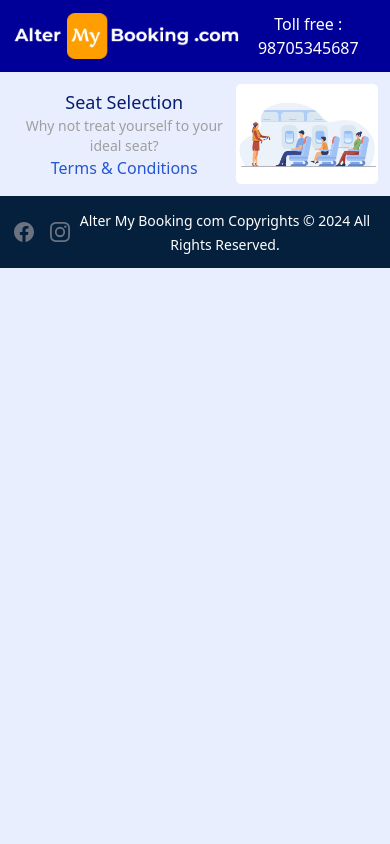
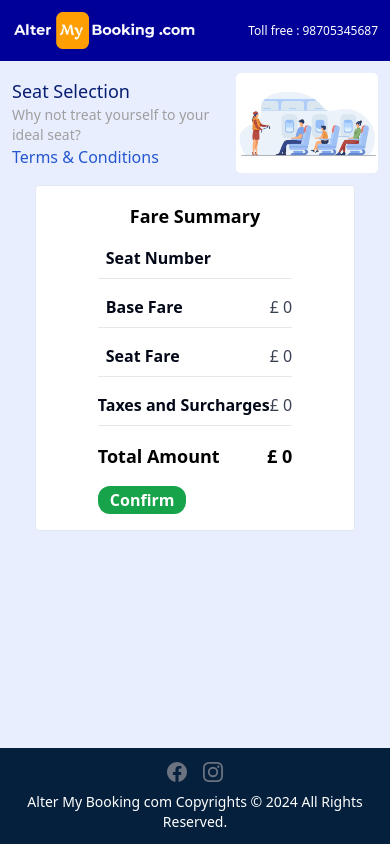
Before and after one commit to grkumar88/altermybooking, a React (Vite) app: page / in a window 390 px wide. Built offline with nearby package versions, Linux system fonts and the light colour scheme; no server answers; grey boxes are pictures that could not be loaded.

Commit message:
Responsive

```diff
--- a/src/App.css
+++ b/src/App.css
@@ -1,10 +1,3 @@
-#root {
-  max-width: 1280px;
-  margin: 0 auto;
-  /* padding: 2rem; */
-  text-align: center;
-}
-
 .logo {
   height: 6em;
   padding: 1.5em;
--- a/src/App.jsx
+++ b/src/App.jsx
@@ -4,10 +4,13 @@ import Footer from './components/Footer';
 import Header from './components/Header';
 import Flights from './page/Flightdetails/Flights';
 import RightSide from '../src/assets/images/right-side.png';
+import FareDetails from './page/Flightdetails/FareDetails';
+
 function App() {
   return (
-    <>
+    <div className="flex flex-col min-h-screen  ">
       <Header />
+      <div className="m-auto md:w-[770px] lg:w-[1200px] flex-grow">
         <div className="p-3">
           <div className="flex justify-between">
             <div className="self-center">
@@ -29,9 +32,18 @@ function App() {
             </div>
           </div>
         </div>
+
         <Flights />
+        <div className="block md:hidden">
+          <FareDetails
+            classname={
+              'bg-white mb-6 flex justify-center right-100  m-auto p-4 border rounded w-80'
+            }
+          />
+        </div>
+      </div>
       <Footer />
-    </>
+    </div>
   );
 }
 
--- a/src/components/Footer.jsx
+++ b/src/components/Footer.jsx
@@ -35,8 +35,8 @@ const navigation = {
 
 const Footer = () => {
   return (
-    <div className="flex justify-between bg-[#05203c] text-white p-3">
-      <div className="flex space-x-3 self-center ">
+    <div className="text-center text-xs md:flex justify-between bg-[#05203c] text-white p-3">
+      <div className="flex justify-center mb-2 md:mb-0 space-x-3 self-center ">
         {navigation.social.map((item) => (
           <a
             key={item.name}
@@ -49,7 +49,7 @@ const Footer = () => {
         ))}
       </div>
       <div className="font-extralight self-center">
-        <span className='text-sm'>
+        <span className="text-sm">
           Alter My Booking com Copyrights © 2024 All Rights Reserved.
         </span>
       </div>
--- a/src/components/Header.jsx
+++ b/src/components/Header.jsx
@@ -3,10 +3,10 @@ import headerLogo from '../assets/images/header-logo.png';
 const header = () => {
   return (
     <div className="flex justify-between bg-[#000099] p-3">
-      <div className="self-center">
-        <img src={headerLogo} alt="Header-Logo" />
+      <div className="self-center w-1/2 md:w-auto">
+        <img src={headerLogo} alt="Header-Logo" className="w-full" />
       </div>
-      <div className="self-center text-white">
+      <div className="self-center text-white w-1/2 text-xs md:text-base text-right">
         <p>Toll free : 98705345687</p>
       </div>
     </div>
--- a/src/page/Flightdetails/Baggage.jsx
+++ b/src/page/Flightdetails/Baggage.jsx
@@ -4,7 +4,14 @@ import { setBaggage } from '@/redux/flightSlice';
 import { useState, useEffect } from 'react';
 
 // BaggageCard Component
-const BaggageCard = ({ title, description, weight, price, selected, onSelect }) => {
+const BaggageCard = ({
+  title,
+  description,
+  weight,
+  price,
+  selected,
+  onSelect,
+}) => {
   const dispatch = useDispatch();
   return (
     <div
@@ -57,8 +64,8 @@ const BaggageGrid = () => {
   }, []);
 
   return (
-    <div className="flex">
-      <div className="w-3/4 grid grid-cols-1 sm:grid-cols-2 lg:grid-cols-3 gap-6 p-6">
+    <div className="md:flex">
+      <div className="md:w-3/4 grid grid-cols-1 sm:grid-cols-2 lg:grid-cols-3 gap-6 p-6">
         {baggageList?.map((baggage, index) => (
           <BaggageCard
             key={index}
@@ -72,7 +79,7 @@ const BaggageGrid = () => {
         ))}
       </div>
 
-      <div className="w-1/4">
+      <div className="md:w-1/4 hidden md:block">
         <FareDetails
           classname={
             'bg-white ml-10 right-100 inline-block p-4 border rounded w-80'
--- a/src/page/Flightdetails/FlightSeat.jsx
+++ b/src/page/Flightdetails/FlightSeat.jsx
@@ -7,7 +7,7 @@ import { useEffect, useState } from 'react';
 import SeatMap from './SeatMap';
 import FareDetails from './FareDetails';
 
-const FlightSeat = ({seatData}) => {
+const FlightSeat = ({ seatData }) => {
   const seating_arrangement = {
     1: [
       {
@@ -754,15 +754,15 @@ const FlightSeat = ({seatData}) => {
   console.log('seatData ==> ', seatData);
 
   return (
-    <div className='flex'>
-      <div className=" flex self-center justify-center bg-[#e9eeff] w-3/4">
+    <div className="flex">
+      <div className=" flex self-center justify-center bg-[#e9eeff] md:w-3/4">
         <div className="bg-[#e9eeff] p-5">
           <div
             className="relative w-full mb-5"
-            style={{ paddingBottom: '43.7%' }}
+            // style={{ paddingBottom: '43.7%' }}
           >
             <img src={FlightBg} alt="Background Image" className="rounded-lg" />
-            <div className="absolute top-40 left-0 w-full flex items-center justify-center mt-10">
+            <div className="absolute top-40 left-0 w-full flex items-center justify-center ">
               {/* <SeatingArrangement data={seating_arrangement} /> */}
               {/* <SeatingArrangement data={seatData} /> */}
               <SeatMap data={seatData} />
@@ -771,7 +771,7 @@ const FlightSeat = ({seatData}) => {
         </div>
       </div>
 
-      <div className="w-1/4">
+      <div className="w-1/4 hidden md:block">
         <FareDetails
           classname={
             'bg-white ml-10 right-100 inline-block p-4 border rounded w-80'
--- a/src/page/Flightdetails/Flights.jsx
+++ b/src/page/Flightdetails/Flights.jsx
@@ -15,7 +15,7 @@ const Flights = ({}) => {
   const [data, setData] = useState(null);
   const [error, setError] = useState(null);
   const [loading, setLoading] = useState(false);
-  const [seatList,setSeatList] = useState(null)
+  const [seatList, setSeatList] = useState(null);
 
   useEffect(() => {
     const fetchSeats = async () => {
@@ -27,21 +27,23 @@ const Flights = ({}) => {
           throw new Error('Failed to fetch seat');
         }
         const data = await response.json();
-        console.log('Flights ==> ', JSON.stringify(data?.Response.SeatMapsResponses));
+        console.log(
+          'Flights ==> ',
+          JSON.stringify(data?.Response.SeatMapsResponses)
+        );
         const newResponse = [
           {
-              "Outbound": data?.Response.SeatMapsResponses.Outbound
+            Outbound: data?.Response.SeatMapsResponses.Outbound,
           },
           {
-              "Inbound": data?.Response.SeatMapsResponses.Inbound
-          }
-      ]
-      const updatedData = newResponse?.map(item => {
-
+            Inbound: data?.Response.SeatMapsResponses.Inbound,
+          },
+        ];
+        const updatedData = newResponse?.map((item) => {
           const key = Object.keys(item)[0]; // "Inbound" or "Outbound"
           const updatedItem = {
             ...item,
-          isSeatOpen: false
+            isSeatOpen: false,
           };
 
           return updatedItem;
@@ -63,7 +65,7 @@ const Flights = ({}) => {
     setSeatList((prevData) => {
       const newData = prevData.map((item, i) => ({
         ...item,
-        isSeatOpen: i === index ? !item.isSeatOpen : false
+        isSeatOpen: i === index ? !item.isSeatOpen : false,
       }));
       return newData;
     });
@@ -71,20 +73,20 @@ const Flights = ({}) => {
   };
 
   return (
-      <div>
+    <div className="">
       {seatList?.map((list, index) => {
         const flightType = Object.keys(list)[0];
-          const flightSegment = list[flightType][0].FlightSegment
-          const flightRows = list[flightType][0].SeatRows
+        const flightSegment = list[flightType][0].FlightSegment;
+        const flightRows = list[flightType][0].SeatRows;
 
         return (
           <>
-              <div className="flex justify-between p-6 bg-white rounded-xl m-5">
+            <div className="md:flex justify-between p-6 bg-white rounded-xl m-5">
               <div>
                 <div className="space-y-2">
-                    <div className="flex items-center space-x-2">
+                  <div className="flex items-center justify-between md:justify-start space-x-2">
                     <span className="bg-[#E7EDFD] text-xs px-2 py-1 rounded-xl text-[#5e76d0]">
-                        { flightType}
+                      {flightType}
                     </span>
                     <span className="flex items-center space-x-1">
                       <span className="ml-10">
@@ -101,35 +103,58 @@ const Flights = ({}) => {
                     <p className="text-sm text-[#9f9f9f] border-r-2 border-[#9f9f9f] pr-2">
                       {flightSegment.MarketingCarrier.AirlineName}
                     </p>
-                      <p className="text-sm text-[#9f9f9f]">{flightSegment.Equipment.AircraftName}</p>
+                    <p className="text-sm text-[#9f9f9f]">
+                      {flightSegment.Equipment.AircraftName}
+                    </p>
                   </div>
-                    <div className="flex items-center space-x-2">
+                  <div className="flex items-center justify-between space-x-2">
                     <span className="bg-[#FDEDE0] text-xs px-2 rounded-xl text-[#FE9E00] border-solid border border-[#FE9E00]">
                       Flight Time: {flightSegment.FlightDetail.FlightTime}
                     </span>
                     {/* <span className="bg-[#FDEDE0] text-xs px-2 rounded-xl text-[#FE9E00] border-solid border border-[#FE9E00]">
                         Window seats available
                       </span> */}
+                    <span className="text-[#9f9f9f] text-right block md:hidden">
+                      {' '}
+                      From{' '}
+                      <span className="text-black">
+                        {' '}
+                        &pound; {flightRows.GeneralSeatDetail.MinimalSeatPrice}
+                      </span>{' '}
+                      /person{' '}
+                    </span>
                   </div>
                 </div>
               </div>
               <div className="self-center">
                 <div className="flex space-x-2">
-                    <span className="text-[#9f9f9f]">
+                  <span className="text-[#9f9f9f] hidden md:block">
                     {' '}
-                      From <span className="text-black">
+                    From{' '}
+                    <span className="text-black">
                       {' '}
                       &pound; {flightRows.GeneralSeatDetail.MinimalSeatPrice}
-                      </span> /person{' '}
+                    </span>{' '}
+                    /person{' '}
                   </span>
                   <button
                     onClick={() => toggleSeatOpen(index)}
                     // onClick={() => handleSeatSelect('outbound')}
-                      className="bg-[#3561FF] text-md px-2 rounded-xl text-[#ffffff] border-solid border border-[#3561FF]"
+                    className="hidden md:block bg-[#3561FF] text-md px-2 rounded-xl text-[#ffffff] border-solid border border-[#3561FF]"
                   >
                     Select
                   </button>
                 </div>
+              </div>
+
+              <div className="block md:hidden">
+                <button
+                  onClick={() => toggleSeatOpen(index)}
+                  // onClick={() => handleSeatSelect('outbound')}
+                  className="bg-[#3561FF] text-md px-2 rounded-xl text-[#ffffff] border-solid border border-[#3561FF] w-full p-2 mt-2"
+                >
+                  Select
+                </button>
               </div>
             </div>
 
@@ -137,8 +162,7 @@ const Flights = ({}) => {
               <FlightTabs flightRowsData={flightRows?.Rows} />
             )}
           </>
-
-          )
+        );
       })}
     </div>
   );
--- a/src/page/Flightdetails/Meals.jsx
+++ b/src/page/Flightdetails/Meals.jsx
@@ -12,9 +12,8 @@ const Meals = () => {
   const [loading, setLoading] = useState(true);
   const [error, setError] = useState(null);
 
-  const mealsValue = useSelector(meals)
+  const mealsValue = useSelector(meals);
   console.log('mealsValue', mealsValue);
-
 
   useEffect(() => {
     const fetchMeals = async () => {
@@ -35,10 +34,8 @@ const Meals = () => {
     };
 
     fetchMeals();
-
   }, []);
   console.log('meals data', JSON.stringify(mealsData));
-
 
   const handleFilterChange = (type) => {
     setFilterType(type);
@@ -62,7 +59,7 @@ const Meals = () => {
       setQuantity(1);
       dispatch(setMeals({ meal: meal })); // Set the selected meal amount
       setTimeout(() => {
-        dispatch(setSelectedTab("bag"));
+        dispatch(setSelectedTab('bag'));
       }, 1000);
     }
   };
@@ -81,11 +78,16 @@ const Meals = () => {
     });
   };
 
-  const filteredMeals =  mealsData?.length>0 ? mealsData?.filter((meal) => {
-    if (filterType === 'All') return true;
-    // Adjust filter conditions based on actual data
-    return meal.Description.toLowerCase().includes(filterType.toLowerCase());
-  }) : [];
+  const filteredMeals =
+    mealsData?.length > 0
+      ? mealsData?.filter((meal) => {
+          if (filterType === 'All') return true;
+          // Adjust filter conditions based on actual data
+          return meal.Description.toLowerCase().includes(
+            filterType.toLowerCase()
+          );
+        })
+      : [];
 
   if (loading) {
     return <div>Loading meals...</div>;
@@ -96,8 +98,8 @@ const Meals = () => {
   }
 
   return (
-    <div className="flex">
-      <div className="space-y-3 w-full">
+    <div className="md:flex">
+      <div className="space-y-3 md:w-3/4">
         {/* Filter */}
         {/* <div className="flex space-x-3 mb-4">
           <label>
@@ -129,21 +131,27 @@ const Meals = () => {
           </label>
         </div> */}
 
-        <div className='grid grid-cols-4 gap-4'>
+        <div className="md:grid md:grid-cols-3 md:gap-4 ">
           {/* Meals List */}
           {filteredMeals.map((meal, index) => (
-            <div key={index} className="flex flex-col justify-between mb-4 border border-gray-500">
+            <div
+              key={index}
+              className="flex flex-col justify-between mb-4 border border-gray-500"
+            >
               <div className="flex items-center space-x-3">
                 <div className="text-xl">
-                  <div className='w-full'>
-                    <img src="https://images.pexels.com/photos/958545/pexels-photo-958545.jpeg?auto=compress&cs=tinysrgb&w=1260&h=750&dpr=1"  alt="" />
+                  <div className="w-full">
+                    <img
+                      src="https://images.pexels.com/photos/958545/pexels-photo-958545.jpeg?auto=compress&cs=tinysrgb&w=1260&h=750&dpr=1"
+                      alt=""
+                    />
                   </div>
-                  <div className='p-2 text-sm font-medium'>{meal.Name}</div>
+                  <div className="p-2 text-sm font-medium">{meal.Name}</div>
                   {/* <div>{meal.Amount?.NewAmount} GBP</div> */}
                 </div>
               </div>
               <div className="flex items-center justify-center text-sm p-2">
-                {selectedMeal !== index  ? (
+                {selectedMeal !== index ? (
                   <button
                     onClick={() => handleAddClick(index, meal)}
                     className="py-2 px-10 text-center border rounded-lg text-white bg-green-700"
@@ -173,13 +181,11 @@ const Meals = () => {
         </div>
       </div>
 
-      <div className="w-1/4">
-        <FareDetails
-          classname="bg-white ml-10 right-100 inline-block p-4 border rounded w-80"
-        />
+      <div className="w-1/4 hidden md:block">
+        <FareDetails classname="bg-white ml-10 right-100 inline-block p-4 border rounded w-80" />
       </div>
     </div>
-  )
+  );
 };
 
 export default Meals;
--- a/src/page/Flightdetails/SeatingArrangement.jsx
+++ b/src/page/Flightdetails/SeatingArrangement.jsx
@@ -39,20 +39,17 @@ const SeatingArrangement = ({ data }) => {
   // console.log('seat data', seatList);
   // }, []);
 
-  const seating_arrangement = {
-
-  };
+  const seating_arrangement = {};
 
   const [inbond, setInbond] = useState({
     // Initialize with your inbound data
   });
 
-  const [selectRow, setSelectRow] = useState(seating_arrangement.Inbound?.[0]?.SeatRows?.Rows || []);
+  const [selectRow, setSelectRow] = useState(
+    seating_arrangement.Inbound?.[0]?.SeatRows?.Rows || []
+  );
 
-
-
-
-const [activeSeat, setActiveSeat] = useState(null);
+  const [activeSeat, setActiveSeat] = useState(null);
 
   const handleFareSelect = (seat) => {
     setActiveSeat(seat.seat_number === activeSeat ? null : seat.seat_number);
@@ -70,7 +67,7 @@ const [activeSeat, setActiveSeat] = useState(null);
           <div>{index}</div>
         ))}
       </div>
-      <div className="w-1/3">
+      <div className="w-1/3 hidden md:block">
         {activeSeat && (
           <FareDetails
             classname={
```
Lines whose indentation alone changed are shown as unchanged.
